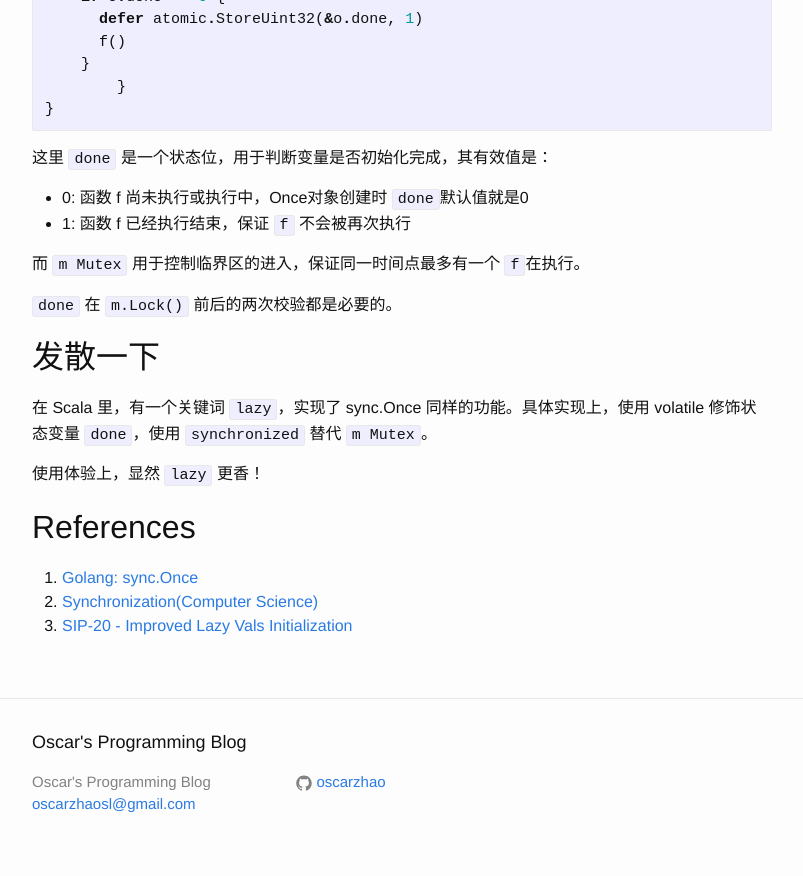
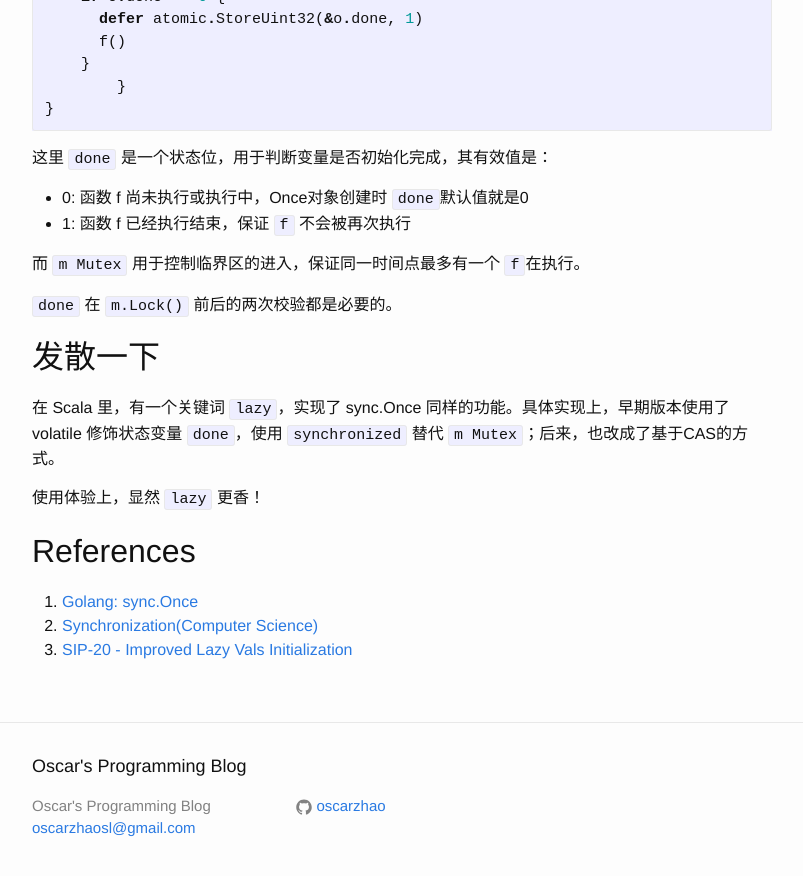
Before and after one commit to oscarzhao/oscarzhao.github.io, a Jekyll site: the page built from _posts/2020-01-26-go-sync-Once.markdown, in a window 1280 px wide and 900 px high, scrolled down 2996 px. Shown: the top 876 px of the window, without its empty margins (238-1041 px from the left). Built offline with Jekyll 4.4.1, drawn with Linux system fonts in a browser that asks for light colours.

Commit message:
mutex
Change-Id: Ia45ec69035e1980dae8f47fb07f2bb1bef506649

```diff
--- a/_posts/2020-01-26-go-sync-Once.markdown
+++ b/_posts/2020-01-26-go-sync-Once.markdown
@@ -137,10 +137,9 @@ func (o *Once) Do(f func()) {
 
 ## 发散一下
 
-在 Scala 里，有一个关键词 `lazy`，实现了 sync.Once 同样的功能。具体实现上，使用 volatile 修饰状态变量 `done`，使用 `synchronized` 替代 `m Mutex`。
+在 Scala 里，有一个关键词 `lazy`，实现了 sync.Once 同样的功能。具体实现上，早期版本使用了 volatile 修饰状态变量 `done`，使用 `synchronized` 替代 `m Mutex`；后来，也改成了基于CAS的方式。
 
 使用体验上，显然 `lazy` 更香！
-
 
 ## References
 
```
